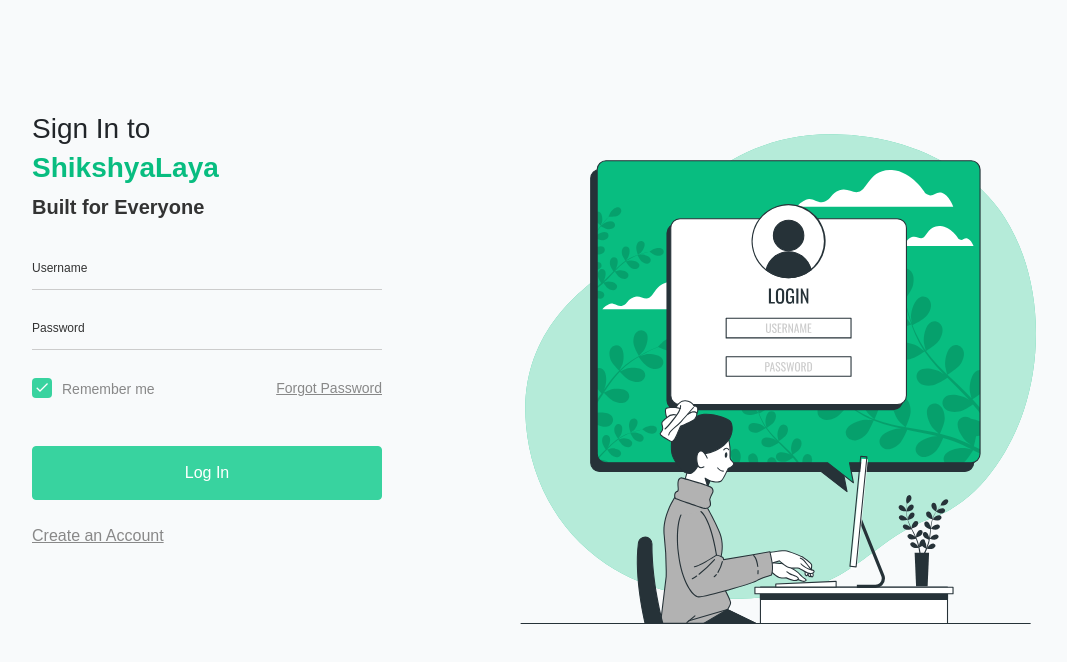
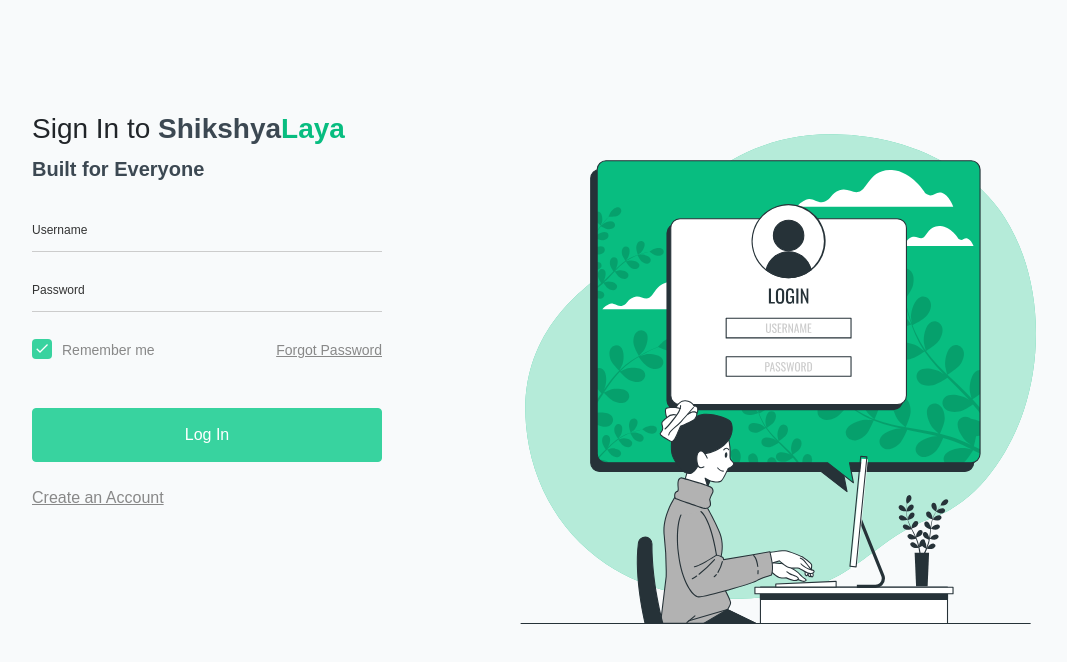
Before and after one commit to divasrayamajhi/Learning-Management-System, a plain HTML site: page login-form-08/login.html in a window 1280 px wide. Shown: the whole page, without its empty margins (148-1215 px from the left). Drawn offline with Linux system fonts and the light colour scheme; files whose address does not match are found by name.

Commit message:
sign up n login page color has been fixed

```diff
--- a/login-form-08/css/style.css
+++ b/login-form-08/css/style.css
@@ -3,13 +3,15 @@ body {
   background-color: #f8fafb; }
 
 p {
-  color: #333333;
+  color: #3C4852;
   font-weight: 600;
   font-size:20px;
   }
 h1, h2, h3, h4, h5, h6,
 .h1, .h2, .h3, .h4, .h5, .h6 {
   font-family: "poppins", sans-serif; }
+
+
 
 a {
   -webkit-transition: .3s all ease;
@@ -20,18 +22,20 @@ a {
 
 .content {
   padding: 7rem 0; }
-  .title {
-    font-size:1.75rem;
-    color: #08bd80;
-    font-weight: 600;
-    margin-top: 5px;
-    margin-bottom: 5px;
-  }
-
-
 h2 {
   font-size: 20px; }
-
+  h3 {
+    font-size: 28px; }
+.title{
+  color: #3C4852;
+  display: inline;
+  font-weight: 550;
+}
+.title1{
+  color: #08bd80;
+display: inline;
+font-weight: 550;
+}
 @media (max-width: 991.98px) {
   .content .bg {
     height: 500px; } }
--- a/login-form-08/login.html
+++ b/login-form-08/login.html
@@ -32,7 +32,7 @@
           <div class="row justify-content-center">
             <div class="col-md-8">
               <div class="mb-4">
-              <h3>Sign In to <div class="title">ShikshyaLaya</div></h3>
+              <h3>Sign In to <div class="title">Shikshya</div><div class="title1">Laya</div></h3>
               <p class="mb-4">Built for Everyone</p>
             </div>
             <form action="#" method="post">
--- a/signup/css/main.css
+++ b/signup/css/main.css
@@ -79,7 +79,7 @@ html {
  * A very simple reset that sits on top of Normalize.css.
  */
 body,
-h1, h2, h3, h4, h5, h6,
+h1, h3, h4, h5, h6,
 blockquote, p, pre,
 dl, dd, ol,
 figure,
@@ -145,6 +145,7 @@ h1 {
 
 h2 {
   font-size: 30px;
+  margin-bottom: 20px;
 }
 
 h3 {
@@ -600,8 +601,20 @@ input {
   color: #08bd80;
   background: #ffffff;
   font-weight: 400;
-  margin-bottom: 40px;
+  display:inline;
 }
+
+
+.title1 {
+  font-size: 30px;
+  color: #3C4852;
+  background: #ffffff;
+  font-weight: 400;
+ display: inline;
+}
+
+
+
 
 /* ==========================================================================
    #CARD
```
Also changed, not shown: signup/signup.html (+3 -1 lines).
